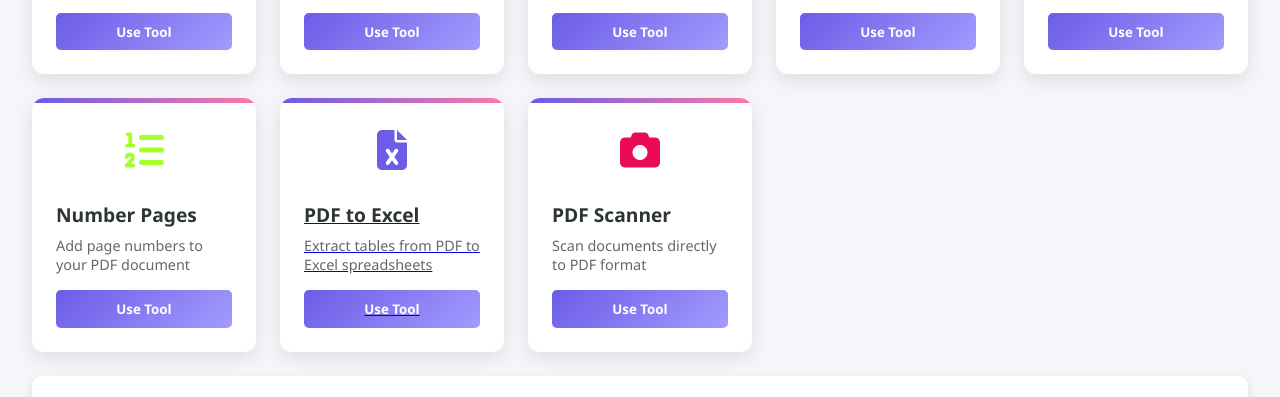
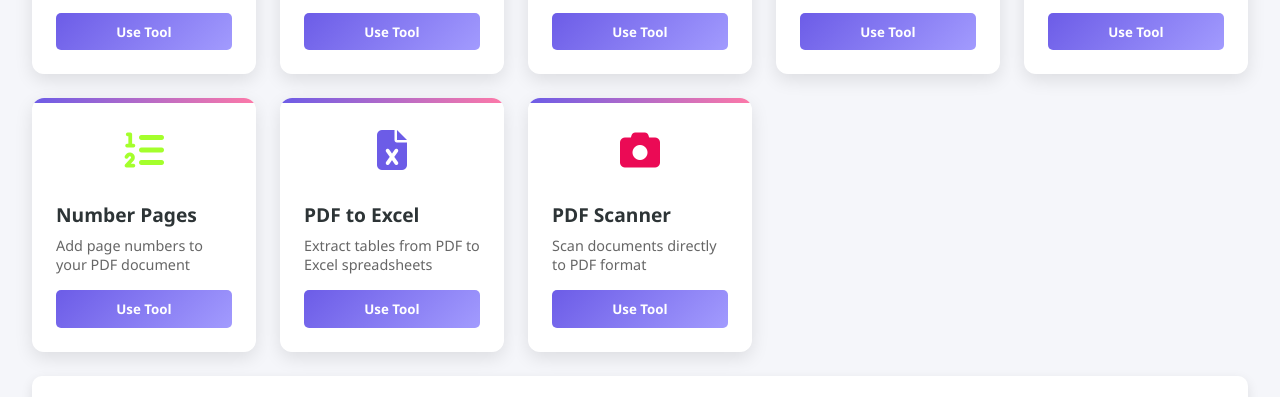
Before and after one commit to saurabh-s0504/project2025, a plain HTML site: page index.html in a window 1280 px wide. Shown: the part 977-1374 px from the top of the page. Drawn offline with Linux system fonts and the light colour scheme.

Commit message:
removed anchor tag's default style

```diff
--- a/index.html
+++ b/index.html
@@ -885,7 +885,7 @@
 
 
         <div class="tool-card" >
-            <a style="color: none;" href="https://pdftoexcel-h2lo.onrender.com">
+            <a style="text-decoration: none;" href="https://pdftoexcel-h2lo.onrender.com">
             <div class="tool-icon">
                 <i class="fas fa-file-excel"></i>
             </div>
```
